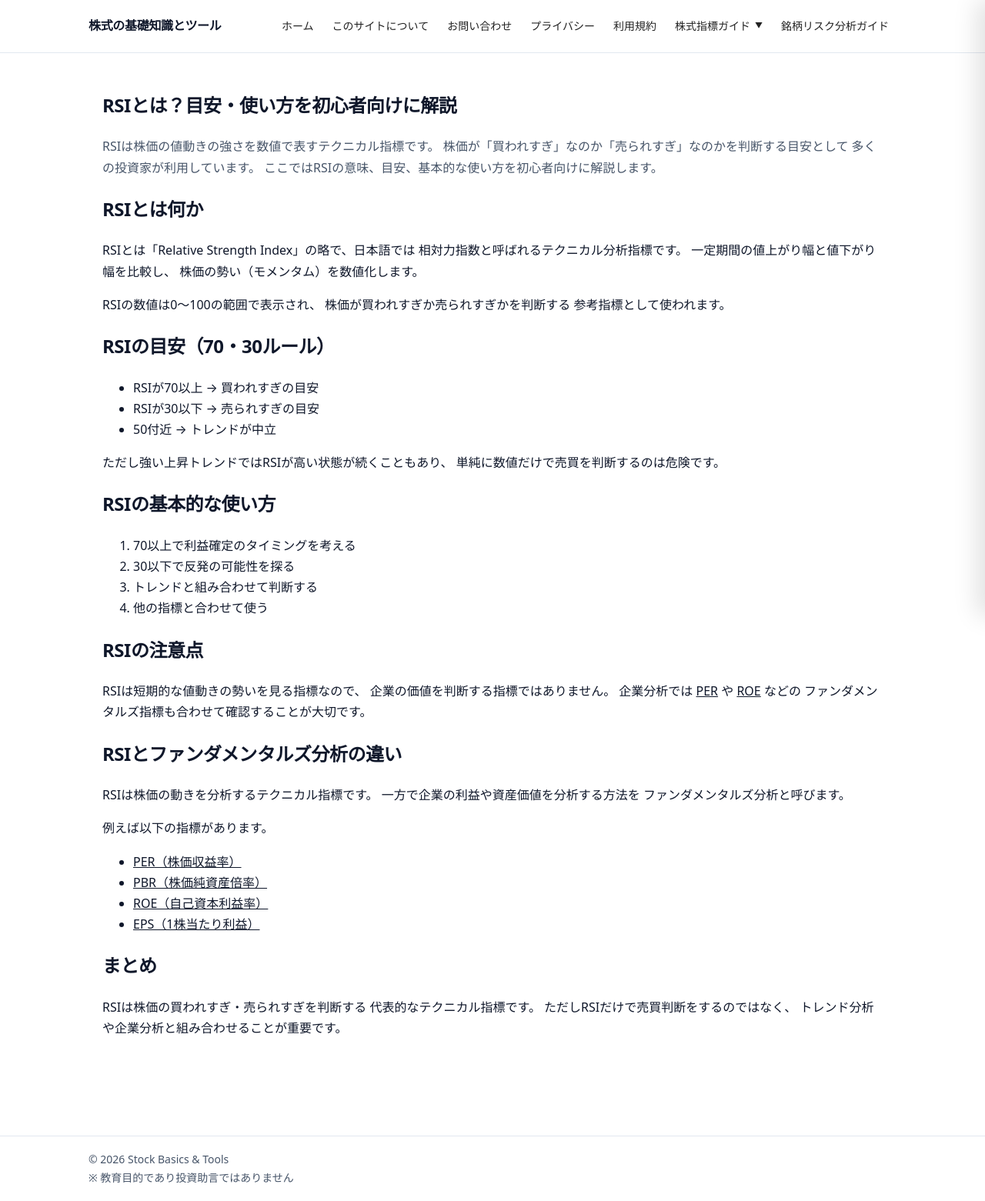
After one commit to kellyrenner15-del/p1, a Flask app: page /what_is_rsi in a window 1280 px wide. The commit adds this page. Shown: the whole page at 77% size. Run offline with Flask 3, Linux system fonts and the light colour scheme.

```diff
--- a/app.py
+++ b/app.py
@@ -61,6 +61,10 @@ def what_is_bps():
 def dividend_yield_explained():
     return render_template("dividend_yield_explained.html")
 
+@app.route("/what_is_rsi")
+def what_is_rsi():
+    return render_template("what_is_rsi.html")
+
 # ------------------------
 # SEO 文件（全部放这里）
 # ------------------------
--- a/sitemap.xml
+++ b/sitemap.xml
@@ -49,5 +49,9 @@
 </url>
 <url>
   <loc>https://wuelefo.com/dividend_yield_explained</loc>
+
+</url>
+ <url>
+  <loc>https://wuelefo.com/ what_is_rsi</loc>
 </url>
 </urlset>
--- a/templates/base.html
+++ b/templates/base.html
@@ -53,6 +53,7 @@
           <a href="/what-is-eps">EPSとは?</a>
           <a href="/what-is-bps">bpsとは何か？ </a>
           <a href="/dividend_yield_explained">配当利回りとは？ </a>
+          <a href="/what_is_rsi">RSIとは？ </a>
         </div>
       </div>
 
--- /dev/null
+++ b/templates/what_is_rsi.html
@@ -0,0 +1,96 @@
+{% extends "base.html" %}
+
+{% block title %}RSIとは？目安・使い方を初心者向けに解説 | Wuelefo{% endblock %}
+{% block description %}RSIとは何か？目安（70・30）の意味、基本的な見方、使い方、注意点を初心者向けにわかりやすく解説します。株価の買われすぎ・売られすぎを判断するテクニカル指標です。{% endblock %}
+{% block canonical %}https://wuelefo.com/what-is-rsi{% endblock %}
+{% block og_url %}https://wuelefo.com/what-is-rsi{% endblock %}
+{% block og_title %}RSIとは？目安・使い方を初心者向けに解説 | Wuelefo{% endblock %}
+{% block og_description %}RSIの意味、70・30の目安、基本的な見方や使い方、注意点を初心者向けに解説します。{% endblock %}
+
+{% block content %}
+<section class="page">
+  <div class="page-head">
+    <h1>RSIとは？目安・使い方を初心者向けに解説</h1>
+    <p class="lead">
+      RSIは株価の値動きの強さを数値で表すテクニカル指標です。
+      株価が「買われすぎ」なのか「売られすぎ」なのかを判断する目安として
+      多くの投資家が利用しています。
+      ここではRSIの意味、目安、基本的な使い方を初心者向けに解説します。
+    </p>
+  </div>
+
+  <div class="card-box">
+
+    <h2>RSIとは何か</h2>
+    <p>
+      RSIとは「Relative Strength Index」の略で、日本語では
+      相対力指数と呼ばれるテクニカル分析指標です。
+      一定期間の値上がり幅と値下がり幅を比較し、
+      株価の勢い（モメンタム）を数値化します。
+    </p>
+
+    <p>
+      RSIの数値は0〜100の範囲で表示され、
+      株価が買われすぎか売られすぎかを判断する
+      参考指標として使われます。
+    </p>
+
+    <h2>RSIの目安（70・30ルール）</h2>
+    <ul class="list">
+      <li>RSIが70以上 → 買われすぎの目安</li>
+      <li>RSIが30以下 → 売られすぎの目安</li>
+      <li>50付近 → トレンドが中立</li>
+    </ul>
+
+    <p>
+      ただし強い上昇トレンドではRSIが高い状態が続くこともあり、
+      単純に数値だけで売買を判断するのは危険です。
+    </p>
+
+    <h2>RSIの基本的な使い方</h2>
+    <ol class="list">
+      <li>70以上で利益確定のタイミングを考える</li>
+      <li>30以下で反発の可能性を探る</li>
+      <li>トレンドと組み合わせて判断する</li>
+      <li>他の指標と合わせて使う</li>
+    </ol>
+
+    <h2>RSIの注意点</h2>
+    <p>
+      RSIは短期的な値動きの勢いを見る指標なので、
+      企業の価値を判断する指標ではありません。
+      企業分析では
+      <a href="/per">PER</a> や
+      <a href="/roe">ROE</a> などの
+      ファンダメンタルズ指標も合わせて確認することが大切です。
+    </p>
+
+    <h2>RSIとファンダメンタルズ分析の違い</h2>
+    <p>
+      RSIは株価の動きを分析するテクニカル指標です。
+      一方で企業の利益や資産価値を分析する方法を
+      ファンダメンタルズ分析と呼びます。
+    </p>
+
+    <p>
+      例えば以下の指標があります。
+    </p>
+
+    <ul class="list">
+      <li><a href="/per">PER（株価収益率）</a></li>
+      <li><a href="/pbr">PBR（株価純資産倍率）</a></li>
+      <li><a href="/roe">ROE（自己資本利益率）</a></li>
+      <li><a href="/eps">EPS（1株当たり利益）</a></li>
+    </ul>
+
+    <h2>まとめ</h2>
+    <p>
+      RSIは株価の買われすぎ・売られすぎを判断する
+      代表的なテクニカル指標です。
+      ただしRSIだけで売買判断をするのではなく、
+      トレンド分析や企業分析と組み合わせることが重要です。
+    </p>
+
+  </div>
+</section>
+{% endblock %}
```
